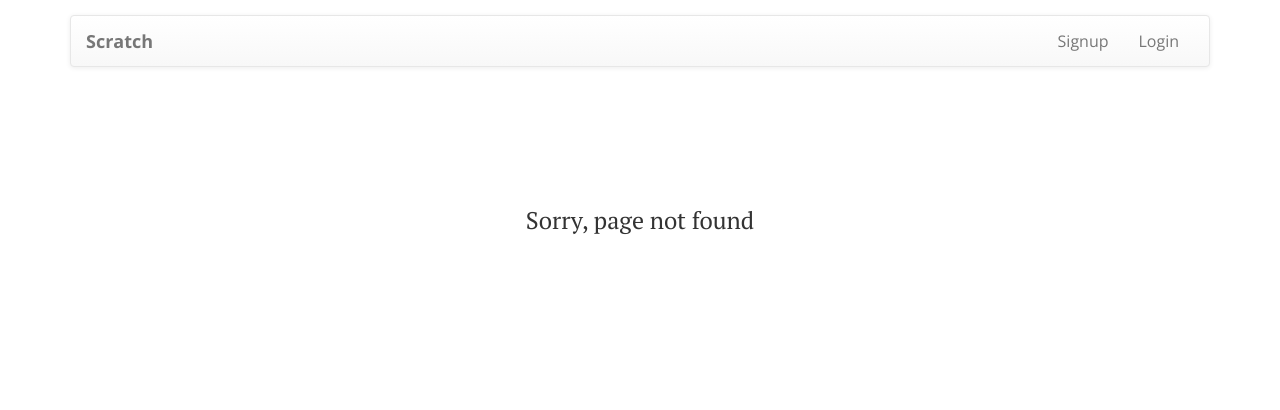
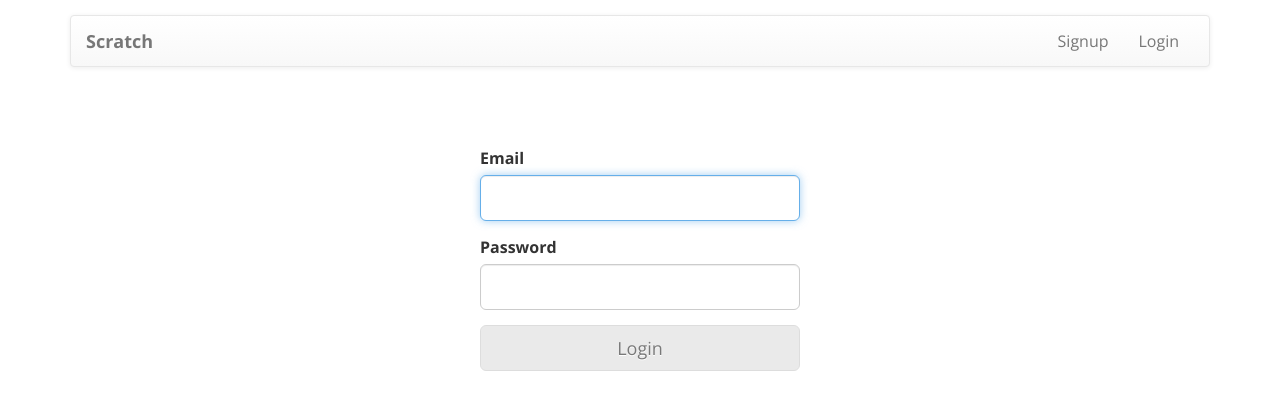
Before and after one commit to sunkay/lambda-notes-client, a React (Create React App) app: page /login in a window 1280 px wide. Before the commit this address had no page. Shown: the top 410 px of the page. Built offline with nearby package versions, Linux system fonts and the light colour scheme.

Commit message:
aws-amplify

```diff
--- a/package.json
+++ b/package.json
@@ -3,6 +3,7 @@
   "version": "0.1.0",
   "private": true,
   "dependencies": {
+    "aws-amplify": "^0.2.14",
     "react": "^16.3.0",
     "react-bootstrap": "^0.32.1",
     "react-dom": "^16.3.0",
--- a/src/Routes.js
+++ b/src/Routes.js
@@ -1,10 +1,13 @@
 import React from 'react';
 import { Route, Switch } from 'react-router-dom';
 import Home from "./containers/Home";
+import Login from "./containers/Login";
+
 import NotFound from "./containers/NotFound";
 
 export default () =>
     <Switch>
         <Route path="/" exact component={Home} />
+        <Route path="/login" exact component={Login} />
         <Route component={NotFound} />
     </Switch>;
--- /dev/null
+++ b/src/config.js
@@ -0,0 +1,6 @@
+export default{
+    cognito: {
+        USER_POOL_ID: "us-east-1_T6iwjFwNf",
+        APP_CLIENT_ID: "65u7cvs4r772fe9f0t052gjaqq"
+    }
+}
--- /dev/null
+++ b/src/containers/Login.css
@@ -0,0 +1,10 @@
+@media all and (min-width: 480px){
+    .Login {
+        padding: 60px 0;
+    }
+}
+
+.Login form{
+    margin: 0 auto;
+    max-width: 320px;
+}
--- a/src/containers/Login.js
+++ b/src/containers/Login.js
@@ -1,6 +1,15 @@
 import React, { Component } from "react";
 import { Button, FormGroup, FormControl, ControlLabel } from "react-bootstrap";
+import Config from "../config";
 import "./Login.css";
+
+import {
+    CognitoUserPool,
+    AuthenticationDetails,
+    CognitoUser
+} from "amazon-cognito-identity-js";
+
+
 
 export default class Login extends Component{
     constructor(props){
@@ -12,4 +21,70 @@
             password: ""
         };
     }
+
+    login(email, password){
+    const userPool = new CognitoUserPool({
+        UserPoolId: Config.cognito.USER_POOL_ID,
+        ClientId: Config.cognito.APP_CLIENT_ID
+    });
+
+    const user = new CognitoUser({Username: email, Pool: userPool});
+    const authenticationData = {Username: email, Password: password};
+    const authenticationDetails = new AuthenticationDetails(authenticationData);
+
+    return new Promise((resolve, reject) =>
+        user.authenticateUser(authenticationDetails, {
+            onSuccess: result => resolve(),
+            onFailure: err => reject(err)
+        })
+    );
 }
+
+    validateForm(){
+        return this.state.email.length > 0 && this.state.password.length > 0;
+    }
+
+    handleChange = event => {
+        this.setState({
+            [event.target.id]: event.target.value
+        });
+    }
+
+    handleSubmit = event => {
+        event.preventDefault();
+    }
+
+    render(){
+        return (
+            <div className="Login">
+                <form onSubmit={this.handleSubmit}>
+                    <FormGroup controlId="email" bsSize="large">
+                        <ControlLabel>Email</ControlLabel>
+                        <FormControl
+                            autoFocus
+                            type="email"
+                            value={this.state.email}
+                            onChange={this.handleChange}
+                        />
+                    </FormGroup>
+                    <FormGroup controlId="password" bsSize="large">
+                        <ControlLabel>Password</ControlLabel>
+                        <FormControl
+                            type="password"
+                            value={this.state.password}
+                            onChange={this.handleChange}
+                        />
+                    </FormGroup>
+                    <Button
+                        block
+                        bsSize="large"
+                        disabled={!this.validateForm()}
+                        type="submit"
+                     >
+                     Login
+                     </Button>
+                </form>
+            </div>
+        );
+    }
+}
```
Also changed, not shown: 1 other file (tests, documents, lock files or other folders).
